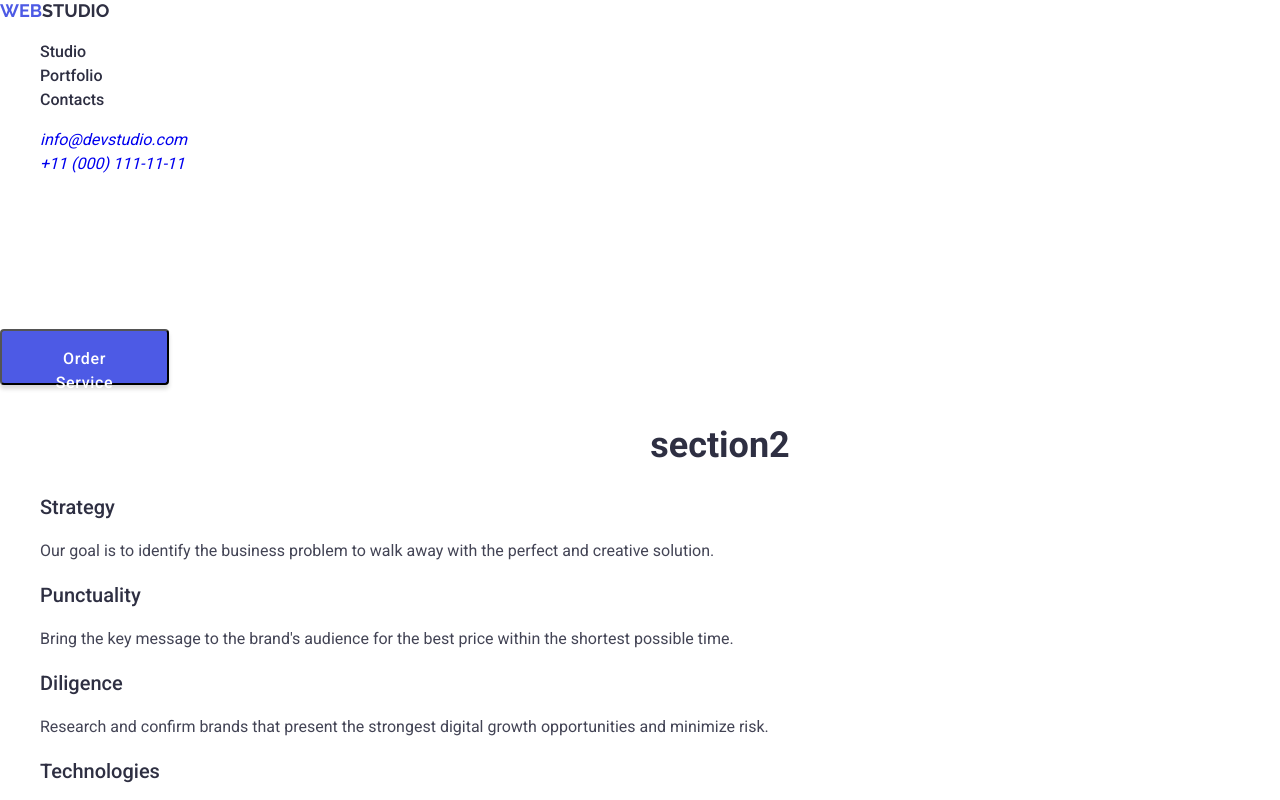
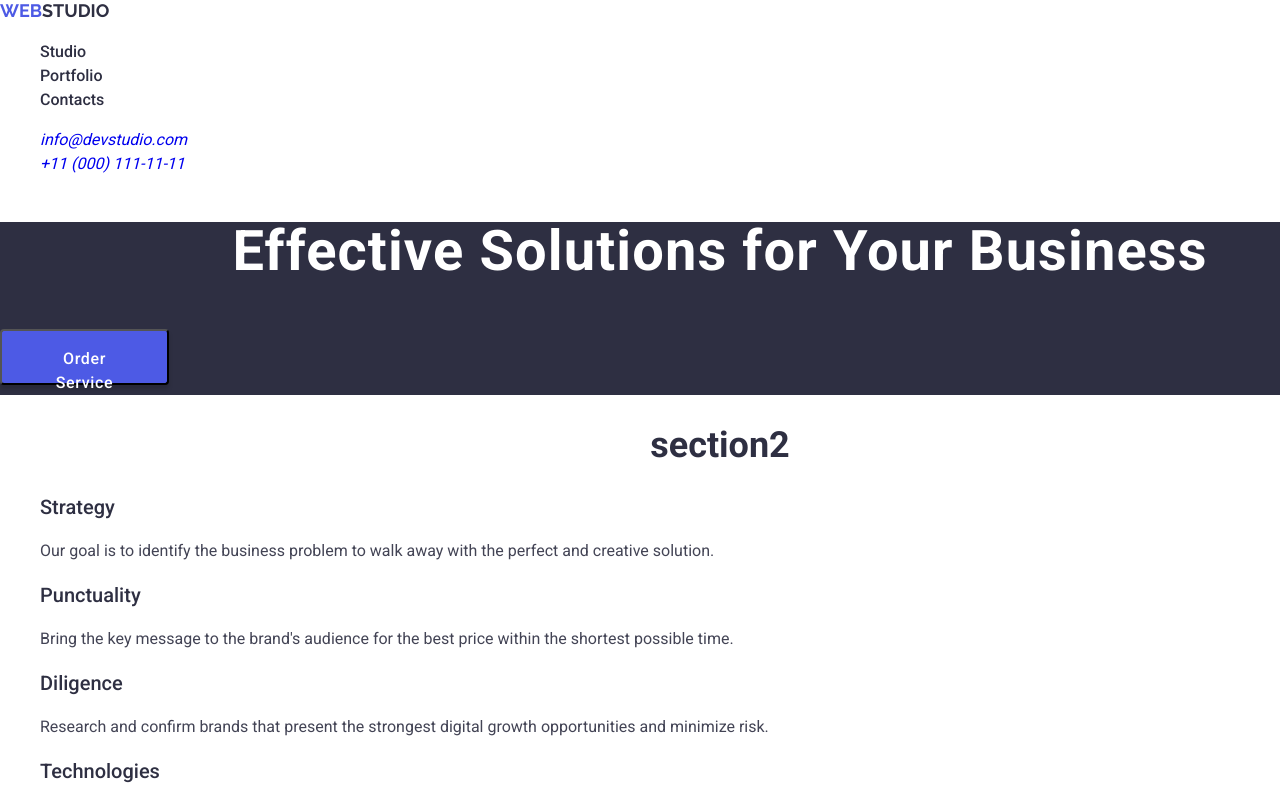
Before and after one commit to iEnchanter/goit-markup-hw-02, a plain HTML site: page index.html in a window 1280 px wide. Shown: the top 800 px of the page. Drawn offline with nearby package versions, Linux system fonts and the light colour scheme.

Commit message:
add files

```diff
--- a/css/styles.css
+++ b/css/styles.css
@@ -1,5 +1,5 @@
 body {
-    font-family: 'Roboto', sans-serif;
+    font-family:'Roboto', sans-serif;
     font-weight: normal;
     font-size: 16px;
     line-height: 24px;
@@ -47,6 +47,9 @@ color: #2E2F42;
 }
 .address--link:hover {
     color: #404BBF;
+}
+.section-hero {
+    background-color: #2e2f42;
 }
 h1 {
     font-weight: 700;
```
